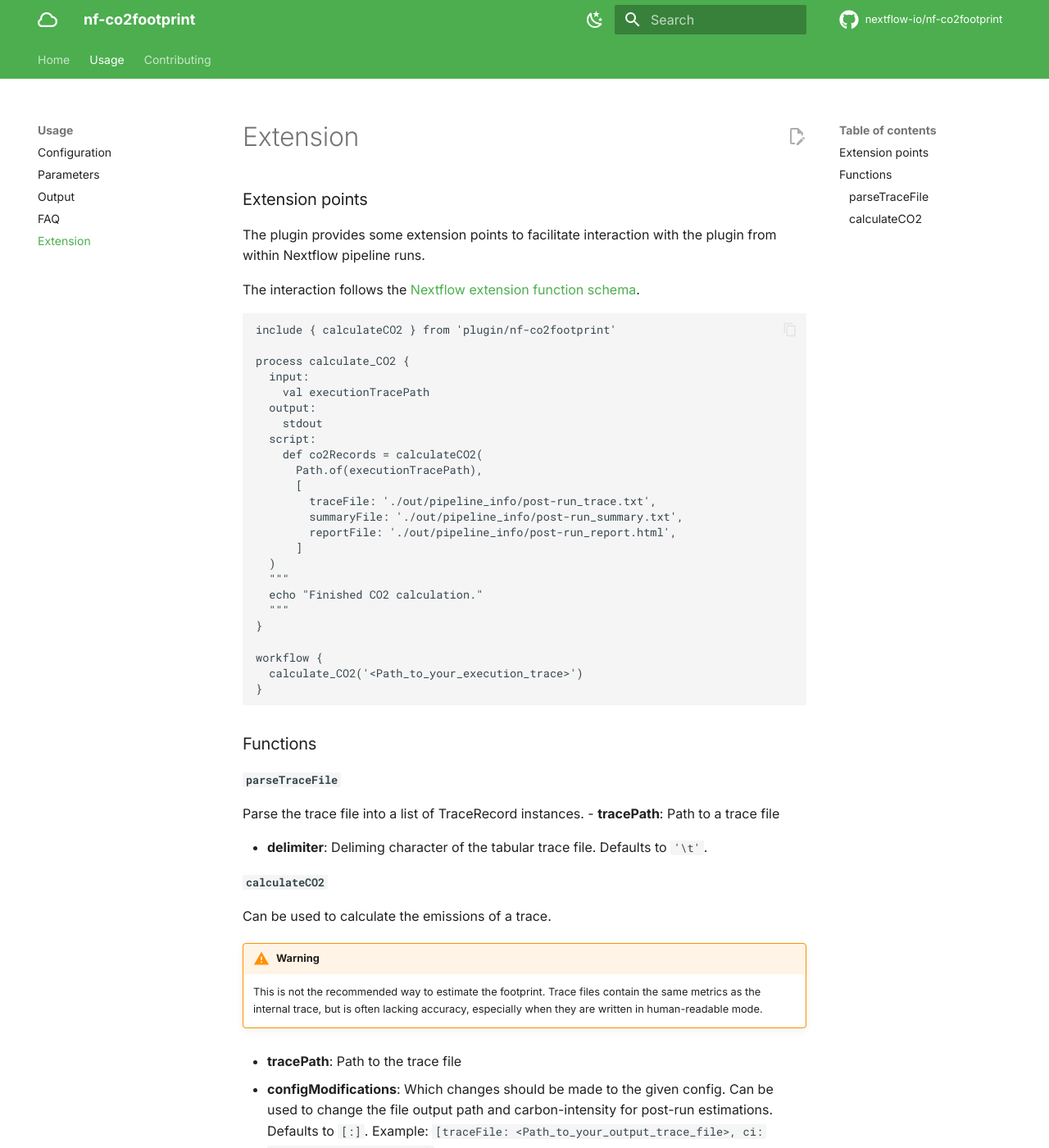
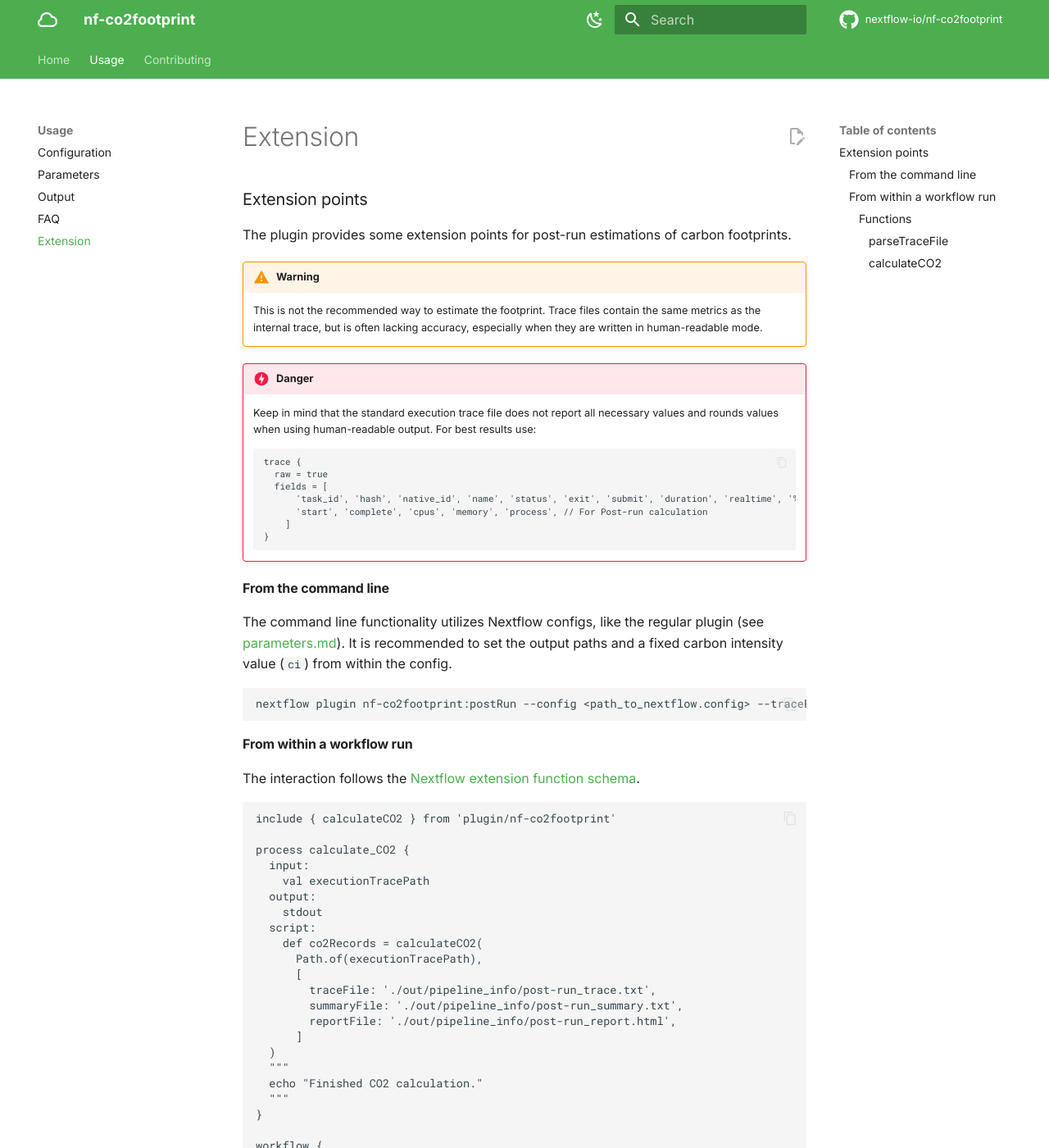
Before and after one commit to nextflow-io/nf-co2footprint, an MkDocs documentation site: the page built from docs/usage/extension.md, in a window 1280 px wide and 1400 px high. Shown: the whole window at 82% size. Built offline with MkDocs 1.6.1 and Material for MkDocs 9.7.7, drawn with Linux system fonts in a browser that asks for light colours; comment, search, counter and statistics services are not loaded; some of the changed text lies outside the part shown.

Commit message:
Documentation: Added CI functionality
Signed-off-by: Josua Carl <josua.carl@uni-tuebingen.de>

````diff
--- a/docs/usage/extension.md
+++ b/docs/usage/extension.md
@@ -1,6 +1,36 @@
 ### Extension points
-The plugin provides some extension points to facilitate interaction with the plugin from within Nextflow pipeline runs.
+The plugin provides some extension points for post-run estimations of carbon footprints.
 
+!!! warning
+
+    This is not the recommended way to estimate the footprint.
+    Trace files contain the same metrics as the internal trace, but is often lacking accuracy, especially when they are written in human-readable mode.
+
+!!! danger
+
+    Keep in mind that the standard execution trace file does not report all necessary values and rounds values when using human-readable output.
+    For best results use:
+    ```
+    trace {
+      raw = true
+      fields = [
+          'task_id', 'hash', 'native_id', 'name', 'status', 'exit', 'submit', 'duration', 'realtime', '%cpu', 'peak_rss', 'peak_vmem', 'rchar', 'wchar', // Standard
+          'start', 'complete', 'cpus', 'memory', 'process', // For Post-run calculation
+        ]
+    }
+    ```
+
+#### From the command line
+The command line functionality utilizes Nextflow configs, like the regular plugin (see [parameters.md](./pa
+rameters.md)).
+It is recommended to set the output paths and a fixed carbon intensity value (`ci`) from within the config.
+```bash
+nextflow plugin nf-co2footprint:postRun --config <path_to_nextflow.config> --tracePath <path_to_execution_trace.txt>
+```
+
+
+
+#### From within a workflow run
 The interaction follows the [Nextflow extension function schema](https://nextflow.io/docs/latest/plugins/developing-plugins.html).
 ```Nextflow
 include { calculateCO2 } from 'plugin/nf-co2footprint'
@@ -29,8 +59,8 @@
 }
 ```
 
-### Functions
-#### `parseTraceFile`
+##### Functions
+###### `parseTraceFile`
 Parse the trace file into a list of TraceRecord instances.
 - **tracePath**:
   Path to a trace file
````
Also changed, not shown: other parts of docs/usage/extension.md (+1 -10 lines), CHANGELOG.md (+1 -0 lines).
